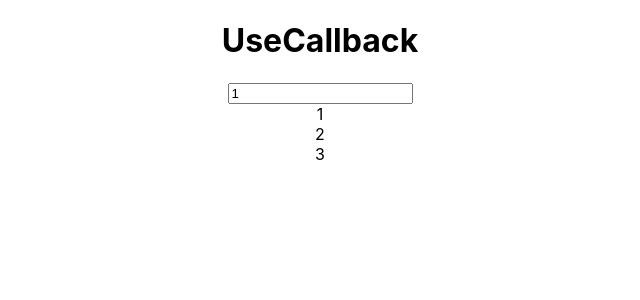
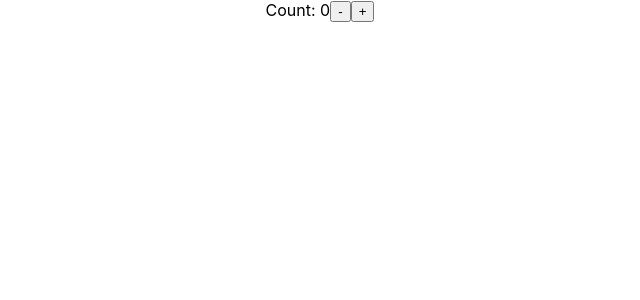
Before and after one commit to Ruma303/react-hooks-pt2, a React (Create React App) app: page / in a window 1280 px wide. Shown: the top 300 px of the page, without its empty margins (320-960 px from the left). Built offline with nearby package versions, Linux system fonts and the light colour scheme; the HTML template or start-up script is replaced by a standard one.

Commit message:
aggiunto payload

```diff
--- a/src/App.js
+++ b/src/App.js
@@ -9,9 +9,9 @@ function App() {
         <div className="App">
             {/* <UseContext /> */}
             {/* <UseRef /> */}
-            {/* <UseReducer /> */}
+            <UseReducer />
             {/* <UseMemo /> */}
-            <UseCallback/>
+            {/* <UseCallback/> */}
         </div>
     );
 }
```
Also changed, not shown: src/useReducer/UseReducer.js (+27 -0 lines).
